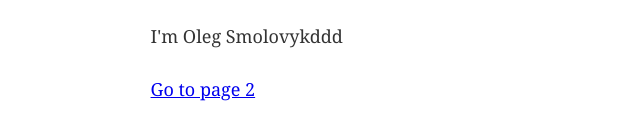
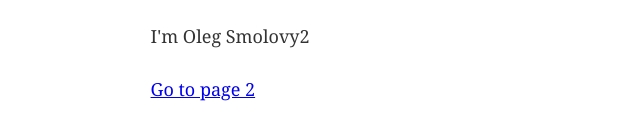
Before and after one commit to olegsmall/JAMstack-hello-world, a Gatsby site: page / in a window 1280 px wide. Shown: the part 170-310 px from the top of the page, 29-669 px from the left. Built offline with nearby package versions, Linux system fonts and the light colour scheme; Gatsby itself is replaced by a stand-in of ours.

Commit message:
first commit

```diff
--- a/src/pages/index.js
+++ b/src/pages/index.js
@@ -6,7 +6,7 @@ import Layout from '../components/layout'
 const IndexPage = () => (
   <Layout>
     <h1>Hi people</h1>
-    <p>I'm Oleg Smolovykddd</p>
+    <p>I'm Oleg Smolovy2</p>
     <Link to="/page-2/">Go to page 2</Link>
   </Layout>
 )
```
